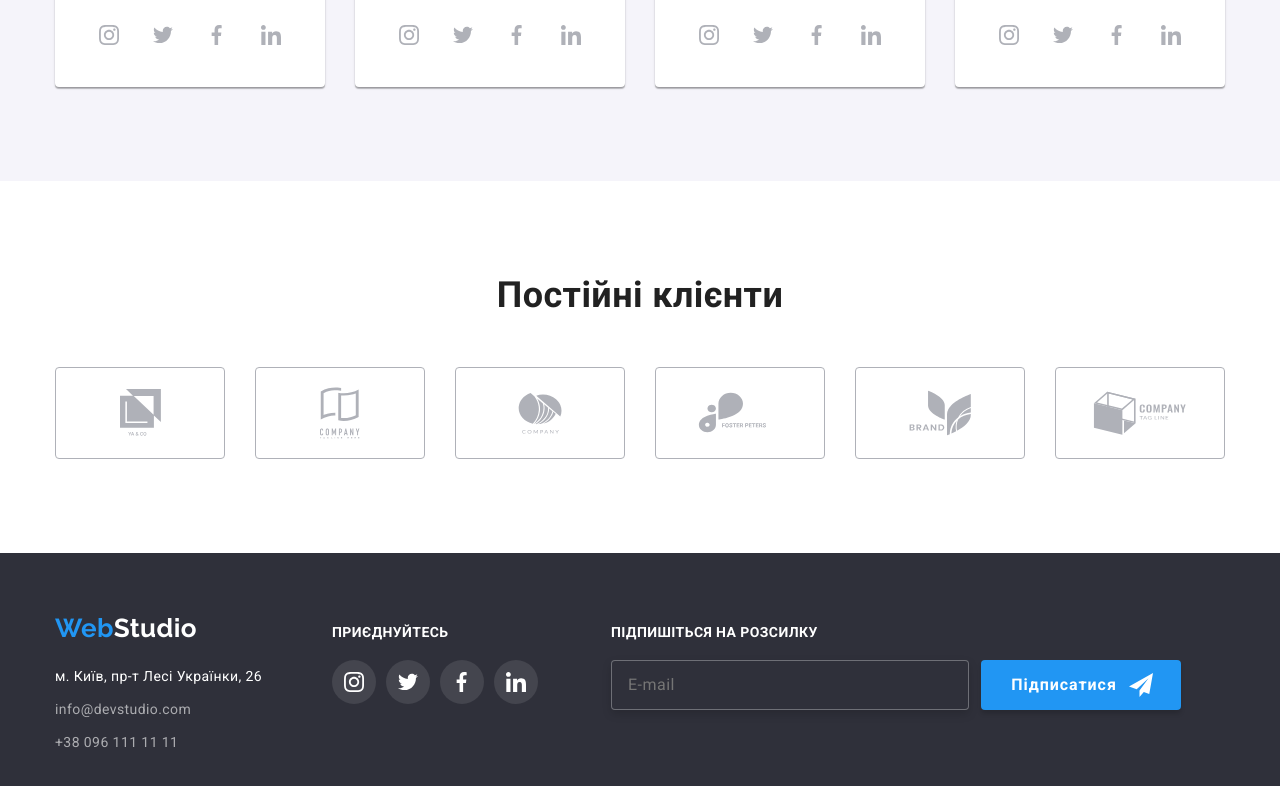
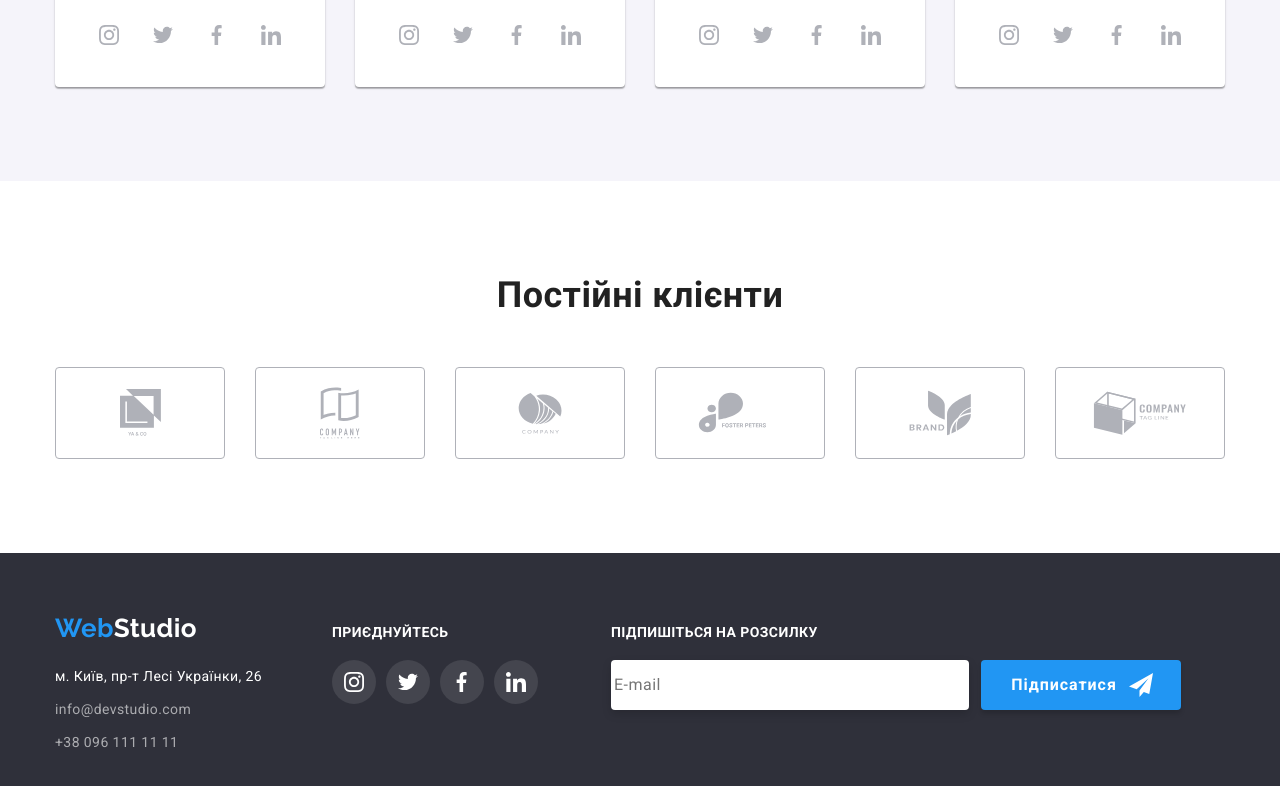
Before and after one commit to Kateryna-gif-cmd/goit-markup-hw-06, a plain HTML site: page index.html in a window 1280 px wide. Shown: the part 2135-2921 px from the top of the page. Drawn offline with nearby package versions, Linux system fonts and the light colour scheme.

Commit message:
add changes

```diff
--- a/сss/style.css
+++ b/сss/style.css
@@ -756,13 +756,8 @@ fill: var(--body-color--);
   font-size: 16px;
   line-height: calc(20/16);
   letter-spacing: 0.03em;
-  color: rgba(255, 255, 255, 0.6);
-  background-color: #2F303A;
-  padding-left: 16px;
-}
-.footer-input:hover,
-.footer-input:focus {
-  color: var(--accent-color);
+  color: #FFFFFF
+
 }
 
 .footer-btn {
```
